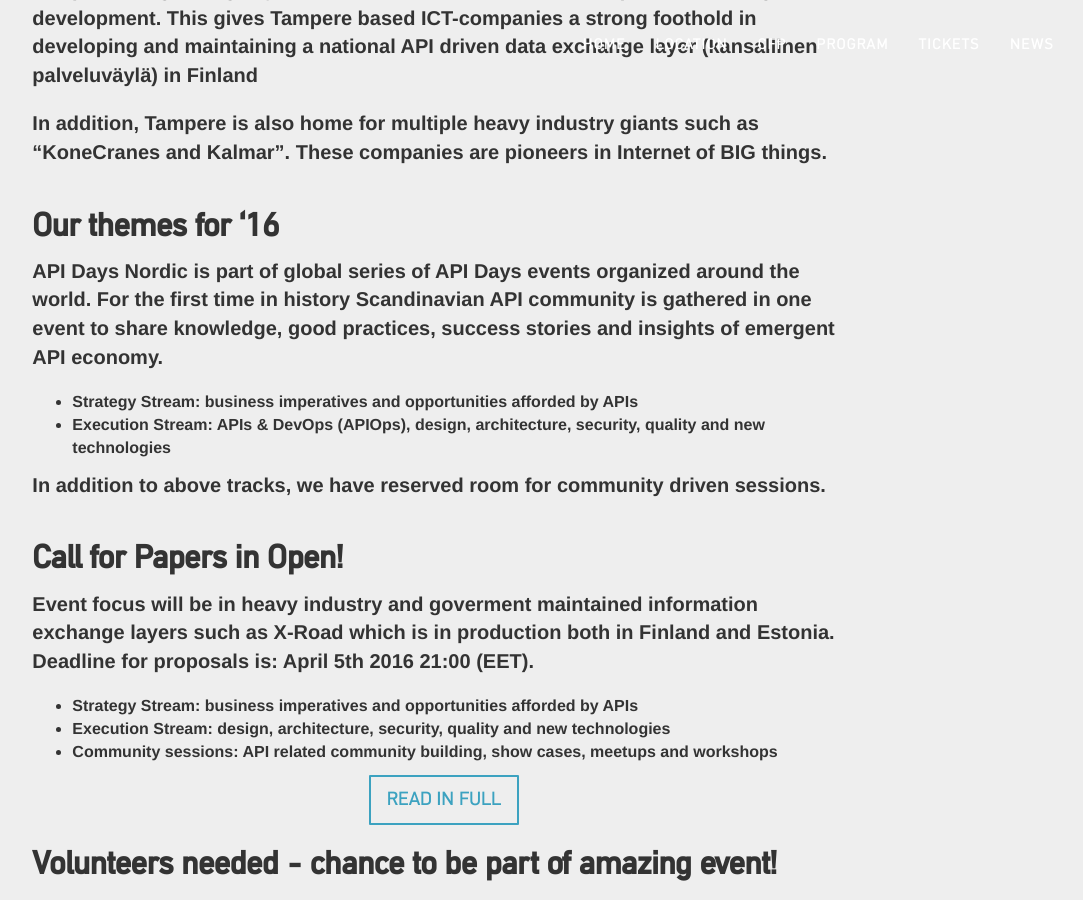
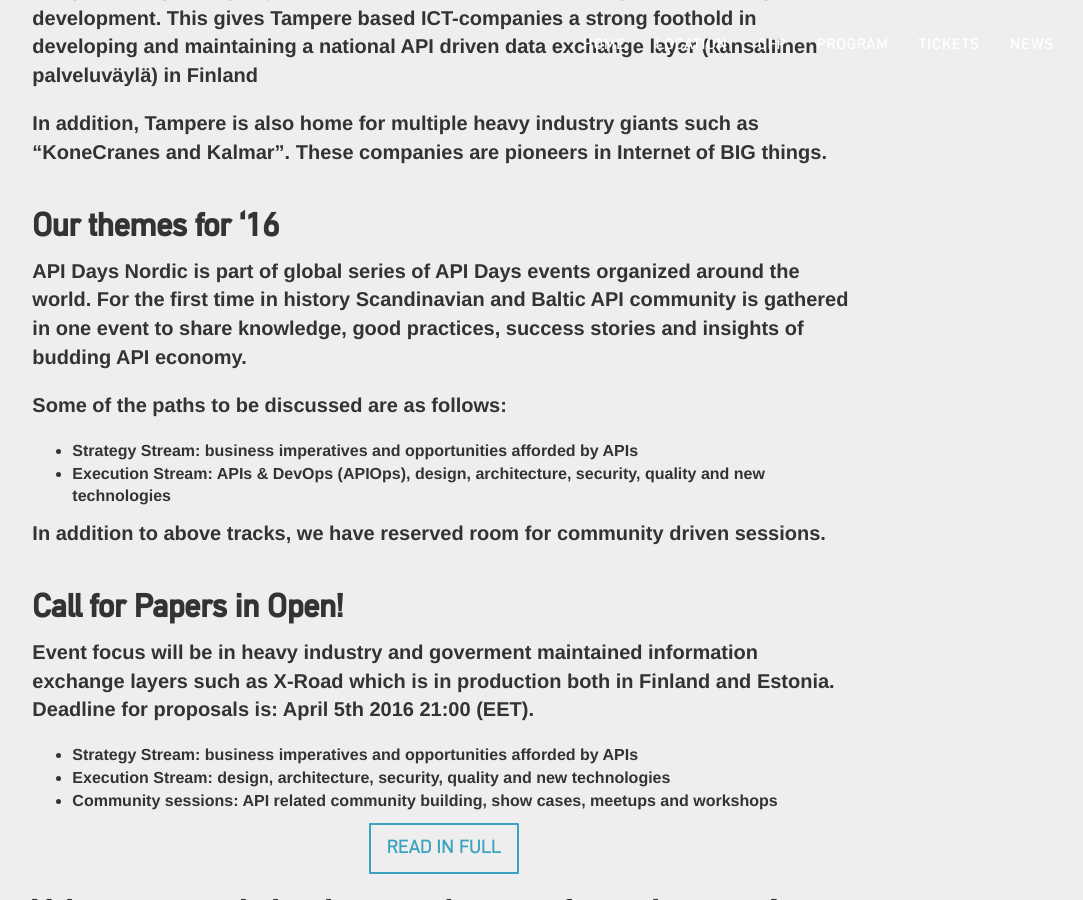
Before and after one commit to apidaysnordic/apidaysnordic.github.io, a Jekyll site: the page built from index.md, in a window 1280 px wide and 900 px high, scrolled down 2656 px. Shown: the whole window, without its empty margins (196-1279 px from the left). Built offline with Jekyll 4.4.1, drawn with Linux system fonts in a browser that asks for light colours; some web fonts are replaced; comment, search, counter and statistics services are not loaded.

Commit message:
Update default.html

```diff
--- a/_layouts/default.html
+++ b/_layouts/default.html
@@ -125,9 +125,11 @@
                         <div class="col-md-8 col-md-offset-2">
                                 <h2>Our themes for ‘16</h2>
 				<p class="p1"><span>
-				API Days Nordic is part of global series of API Days events organized around the world. For the first time in history Scandinavian API community is gathered in one event to share knowledge, good practices, success stories and insights of emergent API economy.
+				API Days Nordic is part of global series of API Days events organized around the world. For the first time in history Scandinavian and Baltic API community is gathered in one event to share knowledge, good practices, success stories and insights of budding API economy.
 				</span></p>
-
+				<p class="p1"><span>
+				Some of the paths to be discussed are as follows:
+				</span></p>
                                 <div class="page-section-content">
 					<ul>
                                         <li><b>Strategy Stream: business imperatives and opportunities afforded by APIs</b></li>
```
